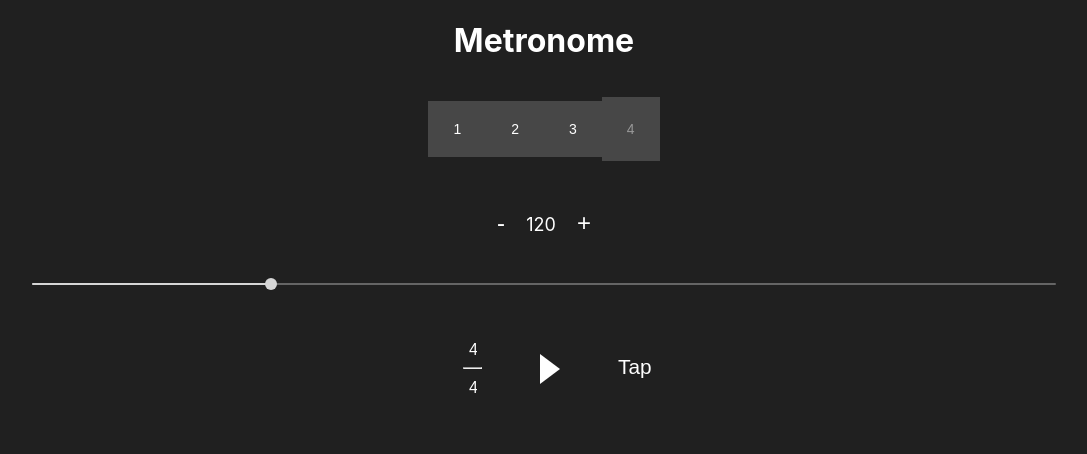
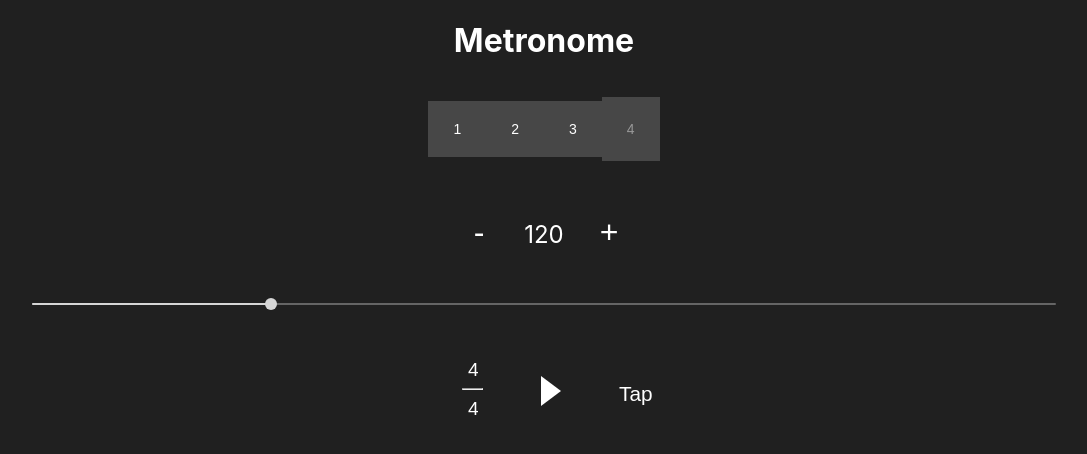
Before and after one commit to apparatusjazz/React-Metronome, a React (Create React App) app: page / in a window 1280 px wide. Shown: the top 454 px of the page, without its empty margins (96-1183 px from the left). Built offline with nearby package versions, Linux system fonts and the light colour scheme.

Commit message:
Changed element sizing

```diff
--- a/src/css/tap.css
+++ b/src/css/tap.css
@@ -4,7 +4,7 @@
     background-color: transparent;
     border-radius: 5px;
     position: absolute;
-    margin-top: 15px;
+    margin-top: 22px;
 }
 
 .tap-btn:hover {
--- a/src/css/tempo-controls.css
+++ b/src/css/tempo-controls.css
@@ -10,7 +10,8 @@
     border: none;
     border-radius: 5px;
     background-color: transparent;
-    font-size: 1.5rem;
+    font-size: 2rem;
+    width: 50px;
 
 }
 .bpm-adjust:hover {
@@ -23,8 +24,8 @@
 #bpm {
     color: white;
     display: inline-block;
-    width: 40px;
-    font-size: 18px;
+    width: 60px;
+    font-size: 24px;
 }
 
 #bpm-slider {
--- a/src/css/time-signature.css
+++ b/src/css/time-signature.css
@@ -6,7 +6,7 @@ select {
     background-color: transparent;
     border: none;
     color: white;
-    font-size: 1rem;
+    font-size: 1.2rem;
     -webkit-appearance: none;
     -moz-appearance: none;
     text-indent: 1px;
```
